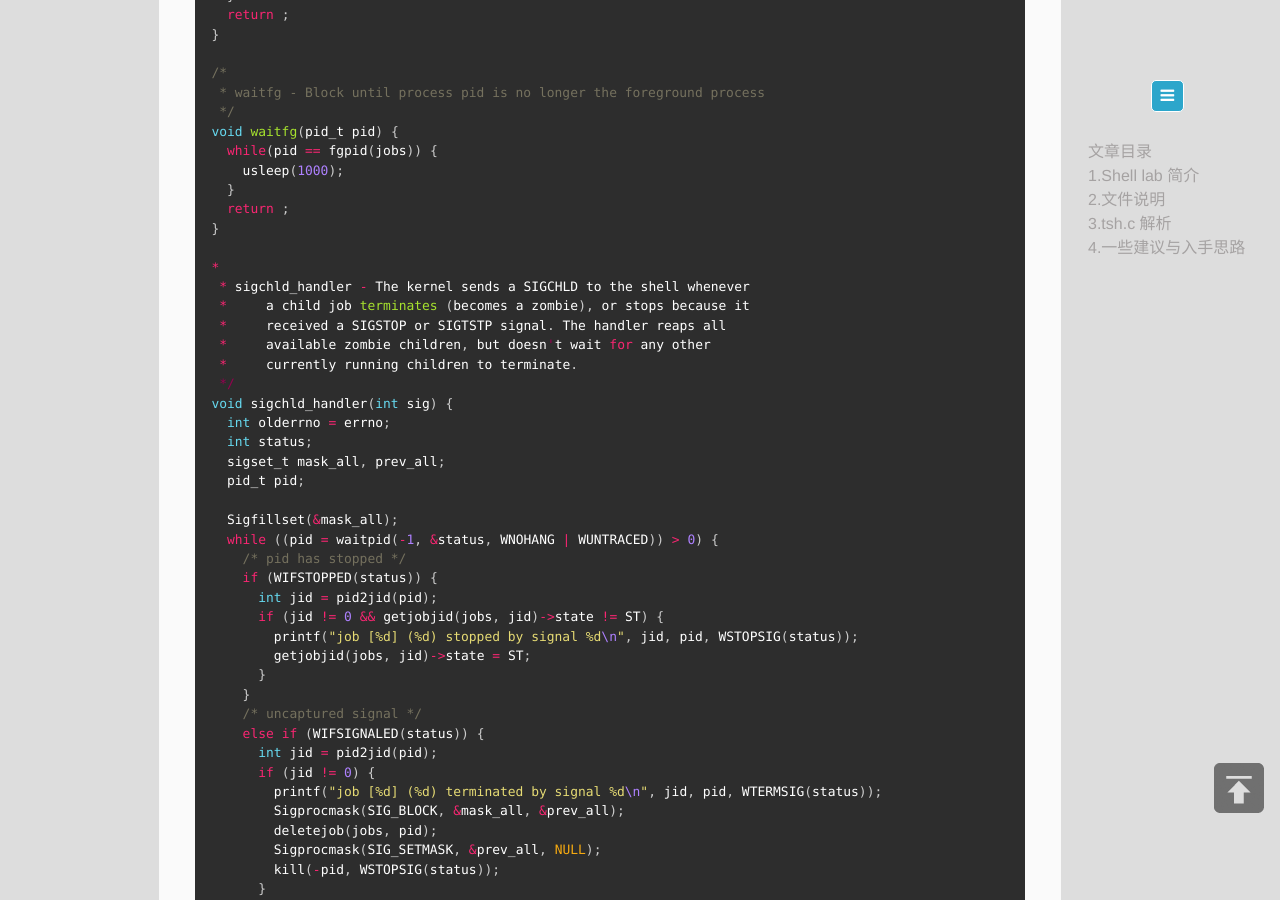
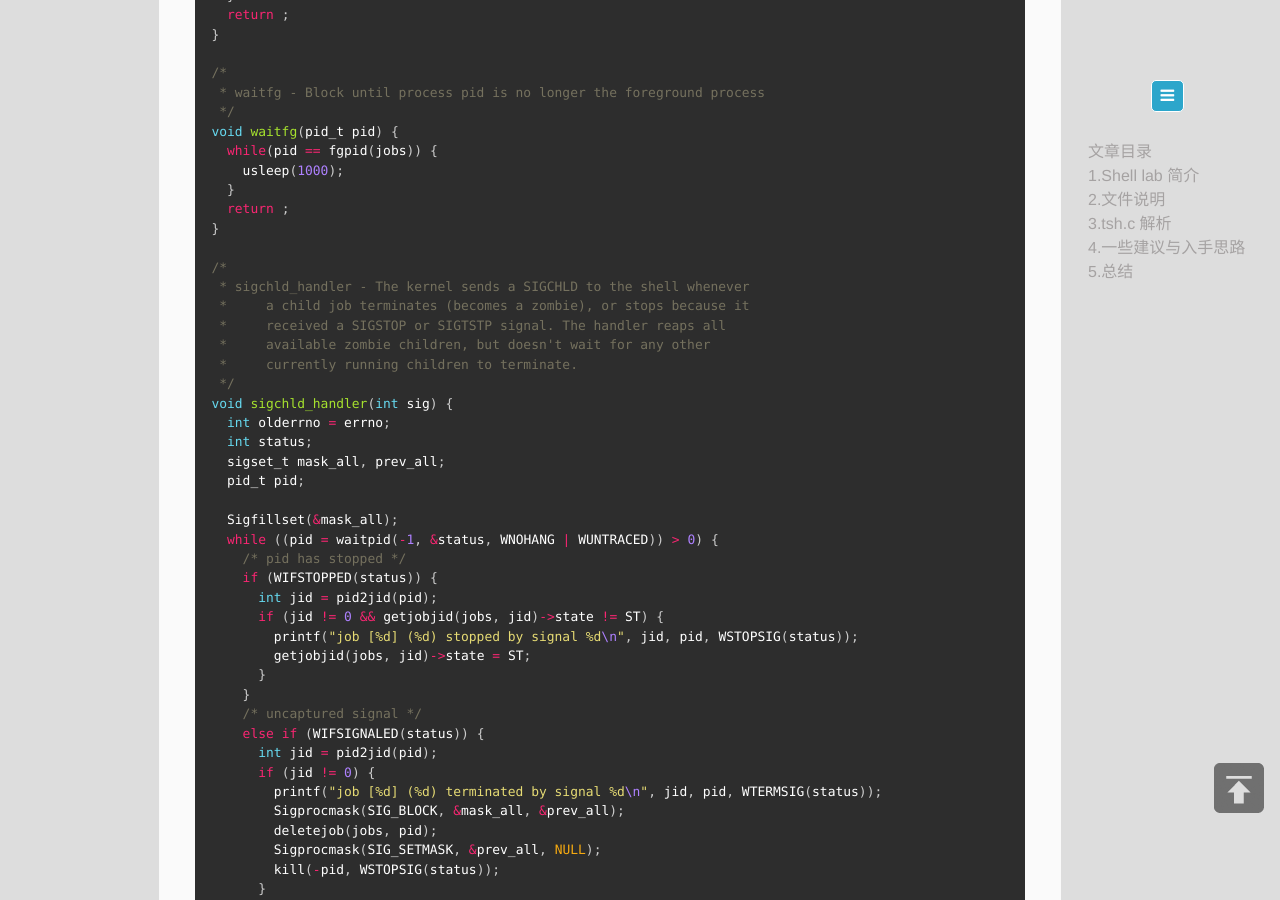
Before and after one commit to zxc479773533/zxc479773533.github.io, a Jekyll site: the page built from _posts/2017-12-16-Shell-Lab.md, in a window 1280 px wide and 900 px high, scrolled down 5791 px. Built offline with Jekyll 4.4.1, drawn with Linux system fonts in a browser that asks for light colours; a script that is not in the unit is left out; comment, search, counter and statistics services are not loaded; some of the changed lines change nothing that is shown; some of the changed text lies outside the part shown.

Commit message:
new essay

````diff
--- a/_posts/2017-12-16-Shell-Lab.md
+++ b/_posts/2017-12-16-Shell-Lab.md
@@ -251,7 +251,7 @@
   return ;
 }
 
-*
+/*
  * sigchld_handler - The kernel sends a SIGCHLD to the shell whenever
  *     a child job terminates (becomes a zombie), or stops because it
  *     received a SIGSTOP or SIGTSTP signal. The handler reaps all
@@ -346,3 +346,7 @@
 	return;
 }
 ```
+
+## 总结
+
+shell lab在熟悉课本之后就写的很快了，这次的收获，不仅熟练了信号量的处理，同时也获得了一个shell的框架，以后可以用了！
````
